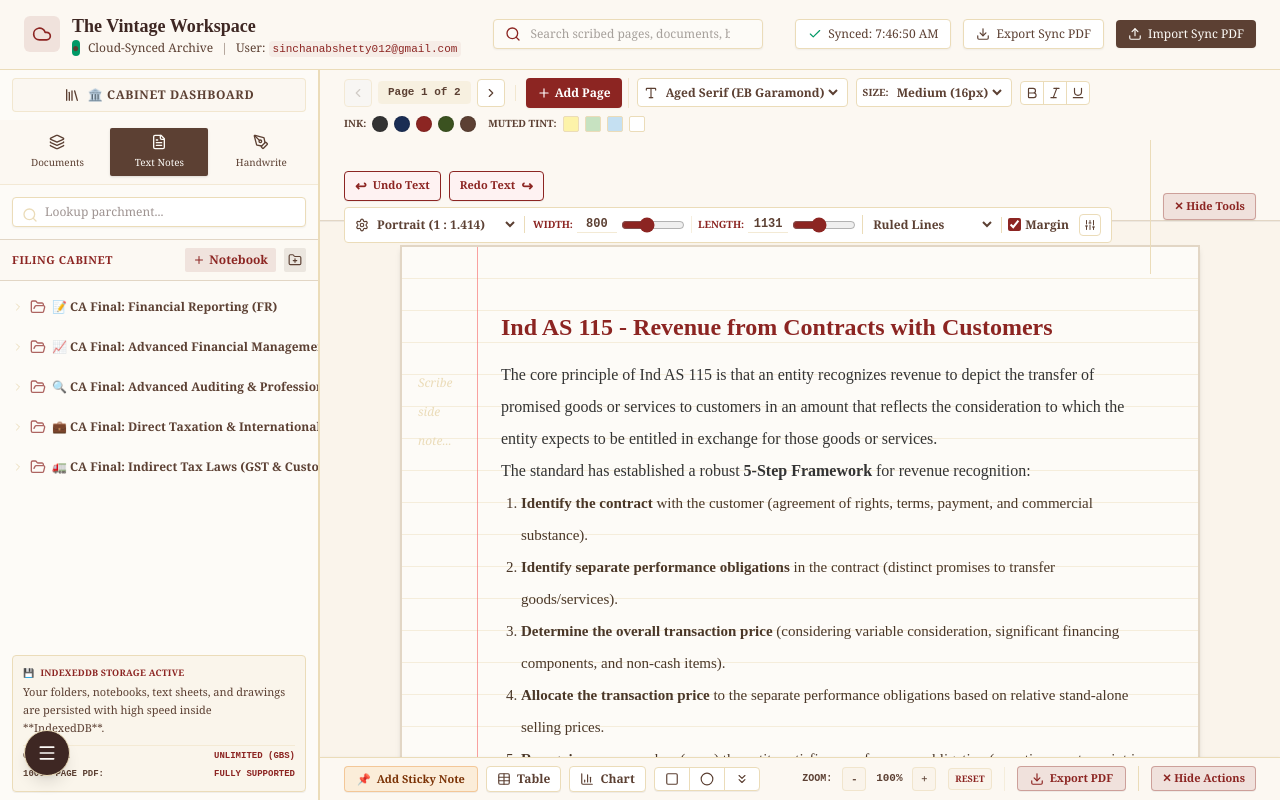
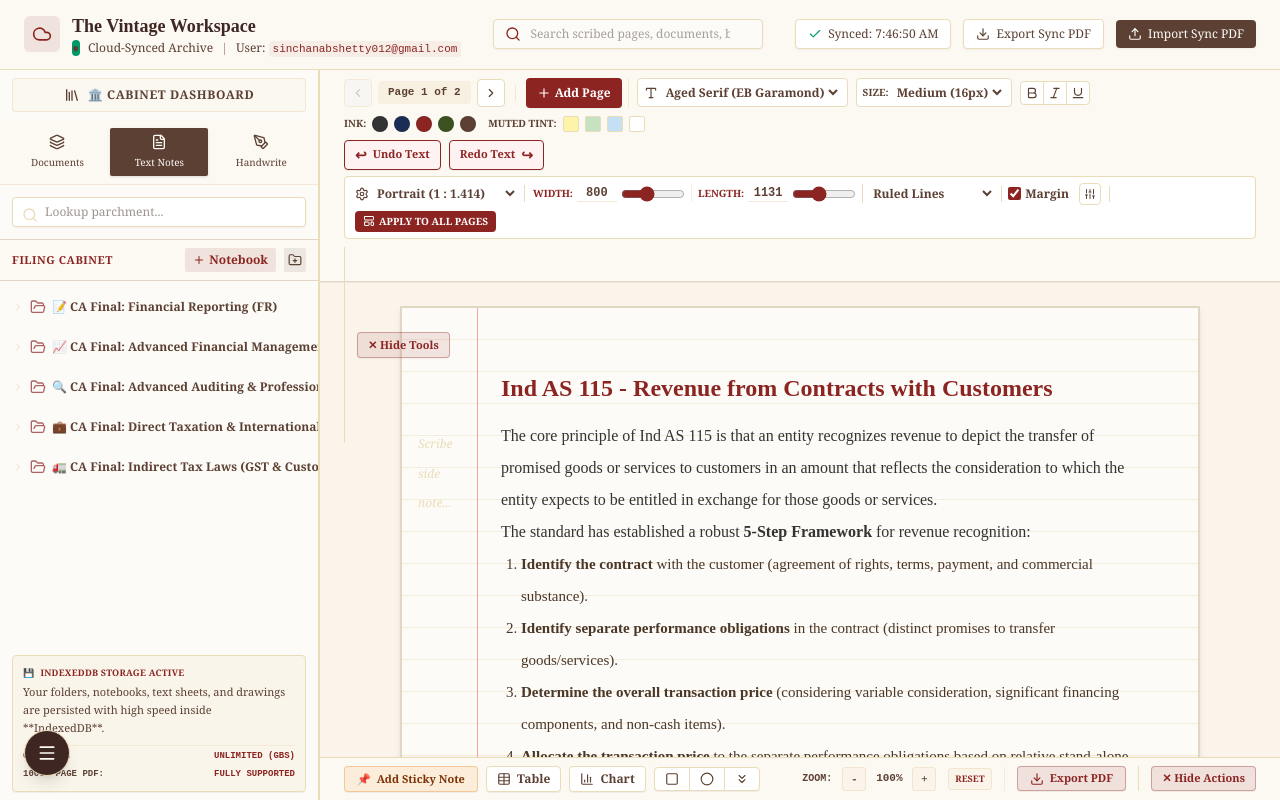
Before and after one commit to Sinchana1411/Vintage-Notebook-Vault, a React (Vite) app: page / in a window 1280 px wide. Both pictures are taken after a click on the button "Text Notes". Built offline with nearby package versions, Linux system fonts and the light colour scheme.

Commit message:
feat: add bulk formatting for all pages
Implement functionality to apply current page style, size, and margin settings to all notepapers within the notebook for both text and handwritten sections.

```diff
--- a/src/App.tsx
+++ b/src/App.tsx
@@ -393,6 +393,16 @@ export default function App() {
     }));
   };
 
+  const handleApplyFormatToAllPages = (format: Partial<Notepaper>) => {
+    setWorkspace(prev => ({
+      ...prev,
+      notepapers: prev.notepapers.map(p => ({
+        ...p,
+        ...format
+      }))
+    }));
+  };
+
   const handleUpdateNotebook = (updated: Notebook) => {
     setWorkspace(prev => ({
       ...prev,
@@ -552,6 +562,7 @@ export default function App() {
             <TextNotesSection
               pageItem={activePage}
               onUpdatePage={handleUpdatePage}
+              onApplyFormatToAllPages={handleApplyFormatToAllPages}
               onCreateNotepaper={handleCreateNotepaper}
               allNotepapers={workspace.notepapers}
               onPrevPage={prevPage ? handlePrevPage : undefined}
@@ -565,6 +576,7 @@ export default function App() {
             <HandwrittenSection
               pageItem={activePage}
               onUpdatePage={handleUpdatePage}
+              onApplyFormatToAllPages={handleApplyFormatToAllPages}
               onCreateNotepaper={handleCreateNotepaper}
               allNotepapers={workspace.notepapers}
               onPrevPage={prevPage ? handlePrevPage : undefined}
--- a/src/components/HandwrittenSection.tsx
+++ b/src/components/HandwrittenSection.tsx
@@ -1,7 +1,7 @@
 import React, { useState, useRef, useEffect } from 'react';
 import {
   PenTool, Eraser, Download, Check, RefreshCw, Layers, Sliders,
-  HelpCircle, Settings, Play, Archive, Plus, Trash2, Grid, Square, Circle, ChevronLeft, ChevronRight
+  HelpCircle, Settings, Play, Archive, Plus, Trash2, Grid, Square, Circle, ChevronLeft, ChevronRight, LayoutTemplate
 } from 'lucide-react';
 import { Notepaper, PageSize, PaperStyle, TableData, ShapeElement, CustomMargin } from '../types';
 import { colorClassMap } from './TextNotesSection';
@@ -24,6 +24,7 @@ interface DrawingStroke {
 interface HandwrittenSectionProps {
   pageItem: Notepaper | null;
   onUpdatePage: (updated: Notepaper) => void;
+  onApplyFormatToAllPages?: (format: Partial<Notepaper>) => void;
   onCreateNotepaper?: (title: string, chapterId: string) => void;
   allNotepapers?: Notepaper[];
   onPrevPage?: () => void;
@@ -37,6 +38,7 @@ interface HandwrittenSectionProps {
 export default function HandwrittenSection({
   pageItem,
   onUpdatePage,
+  onApplyFormatToAllPages,
   onCreateNotepaper,
   allNotepapers,
   onPrevPage,
@@ -108,6 +110,32 @@ export default function HandwrittenSection({
 
   const [customWidth, setCustomWidth] = useState<number>(800);
   const [customHeight, setCustomHeight] = useState<number>(1131);
+  const [appliedSuccess, setAppliedSuccess] = useState<boolean>(false);
+
+  const handleApplyFormatToAll = () => {
+    if (!onApplyFormatToAllPages || !pageItem) return;
+    onApplyFormatToAllPages({
+      paperStyle,
+      pageSize,
+      hasMargin,
+      marginColor,
+      marginPosition,
+      marginPositionLeft,
+      marginPositionRight,
+      marginPositionTop,
+      marginPositionBottom,
+      marginStyle,
+      marginSide,
+      hasHorizontalMargin,
+      customWidth,
+      customHeight,
+      customMargins,
+    });
+    setAppliedSuccess(true);
+    setTimeout(() => {
+      setAppliedSuccess(false);
+    }, 2000);
+  };
 
   // Page classes
   const sizeClasses: Record<PageSize, string> = {
@@ -1175,6 +1203,21 @@ export default function HandwrittenSection({
                 <Sliders className="h-3 w-3" />
               </button>
             )}
+
+            <div className="h-4 w-[1px] bg-[#ebdcb9] mx-0.5"></div>
+            <button
+              type="button"
+              onClick={handleApplyFormatToAll}
+              className={`px-2 py-1 text-[10px] font-bold uppercase rounded transition-all flex items-center gap-1 ${
+                appliedSuccess
+                  ? 'bg-emerald-600 hover:bg-emerald-700 text-white animate-pulse'
+                  : 'bg-[#8c2522] hover:bg-[#8c2522]/90 text-white cursor-pointer hover:scale-102 active:scale-98'
+              }`}
+              title="Apply this page's layout size, guidelines, margins, and paper pattern to all other pages in the workspace"
+            >
+              <LayoutTemplate className="h-3 w-3" />
+              <span>{appliedSuccess ? 'Applied!' : 'Apply to All Pages'}</span>
+            </button>
           </div>
 
         </div>
@@ -1477,6 +1520,23 @@ export default function HandwrittenSection({
                   </div>
                 </div>
               )}
+
+              {/* Apply to All Pages in Floating Panel */}
+              <div className="border-t border-[#ebdcb9]/40 pt-2 pb-0.5 mt-1">
+                <button
+                  type="button"
+                  onClick={handleApplyFormatToAll}
+                  className={`w-full py-2 text-xs font-bold uppercase rounded-sm transition-all flex items-center justify-center gap-1.5 ${
+                    appliedSuccess
+                      ? 'bg-emerald-600 hover:bg-emerald-700 text-white animate-pulse'
+                      : 'bg-[#8c2522] hover:bg-[#8c2522]/90 text-white cursor-pointer hover:scale-102 active:scale-98'
+                  }`}
+                  title="Apply layout size, guidelines, margins, and paper pattern to all other pages in the workspace"
+                >
+                  <LayoutTemplate className="h-3.5 w-3.5" />
+                  <span>{appliedSuccess ? 'Applied to All Sheets!' : 'Apply to All Pages'}</span>
+                </button>
+              </div>
             </div>
           )}
 
--- a/src/components/TextNotesSection.tsx
+++ b/src/components/TextNotesSection.tsx
@@ -45,6 +45,7 @@ export const colorOptions = [
 interface TextNotesSectionProps {
   pageItem: Notepaper | null;
   onUpdatePage: (updated: Notepaper) => void;
+  onApplyFormatToAllPages?: (format: Partial<Notepaper>) => void;
   onCreateNotepaper?: (title: string, chapterId: string) => void;
   allNotepapers?: Notepaper[];
   onPrevPage?: () => void;
@@ -58,6 +59,7 @@ interface TextNotesSectionProps {
 export default function TextNotesSection({
   pageItem,
   onUpdatePage,
+  onApplyFormatToAllPages,
   onCreateNotepaper,
   allNotepapers,
   onPrevPage,
@@ -96,6 +98,32 @@ export default function TextNotesSection({
   const [customHeight, setCustomHeight] = useState<number>(1131);
   const [isTopPanelOpen, setIsTopPanelOpen] = useState<boolean>(true);
   const [isBottomPanelOpen, setIsBottomPanelOpen] = useState<boolean>(true);
+  const [appliedSuccess, setAppliedSuccess] = useState<boolean>(false);
+
+  const handleApplyFormatToAll = () => {
+    if (!onApplyFormatToAllPages || !pageItem) return;
+    onApplyFormatToAllPages({
+      paperStyle,
+      pageSize,
+      hasMargin,
+      marginColor,
+      marginPosition,
+      marginPositionLeft,
+      marginPositionRight,
+      marginPositionTop,
+      marginPositionBottom,
+      marginStyle,
+      marginSide,
+      hasHorizontalMargin,
+      customWidth,
+      customHeight,
+      customMargins,
+    });
+    setAppliedSuccess(true);
+    setTimeout(() => {
+      setAppliedSuccess(false);
+    }, 2000);
+  };
 
   const sizePixels: Record<PageSize, { width: number; height: number }> = {
     Portrait: { width: 800, height: 1131 },
@@ -972,6 +1000,21 @@ export default function TextNotesSection({
                 <Sliders className="h-3 w-3" />
               </button>
             )}
+
+            <div className="h-4 w-[1px] bg-[#ebdcb9] mx-0.5"></div>
+            <button
+              type="button"
+              onClick={handleApplyFormatToAll}
+              className={`px-2 py-1 text-[10px] font-bold uppercase rounded transition-all flex items-center gap-1 ${
+                appliedSuccess
+                  ? 'bg-emerald-600 hover:bg-emerald-700 text-white animate-pulse'
+                  : 'bg-[#8c2522] hover:bg-[#8c2522]/90 text-white cursor-pointer hover:scale-102 active:scale-98'
+              }`}
+              title="Apply this page's layout size, guidelines, margins, and paper pattern to all other pages in the workspace"
+            >
+              <LayoutTemplate className="h-3 w-3" />
+              <span>{appliedSuccess ? 'Applied!' : 'Apply to All Pages'}</span>
+            </button>
           </div>
 
         </div>
@@ -1242,6 +1285,23 @@ export default function TextNotesSection({
                   </div>
                 </div>
               )}
+
+              {/* Apply to All Pages in Floating Panel */}
+              <div className="border-t border-[#ebdcb9]/40 pt-2 pb-0.5 mt-1">
+                <button
+                  type="button"
+                  onClick={handleApplyFormatToAll}
+                  className={`w-full py-2 text-xs font-bold uppercase rounded-sm transition-all flex items-center justify-center gap-1.5 ${
+                    appliedSuccess
+                      ? 'bg-emerald-600 hover:bg-emerald-700 text-white animate-pulse'
+                      : 'bg-[#8c2522] hover:bg-[#8c2522]/90 text-white cursor-pointer hover:scale-102 active:scale-98'
+                  }`}
+                  title="Apply layout size, guidelines, margins, and paper pattern to all other pages in the workspace"
+                >
+                  <LayoutTemplate className="h-3.5 w-3.5" />
+                  <span>{appliedSuccess ? 'Applied to All Sheets!' : 'Apply to All Pages'}</span>
+                </button>
+              </div>
             </div>
           )}
 
```
